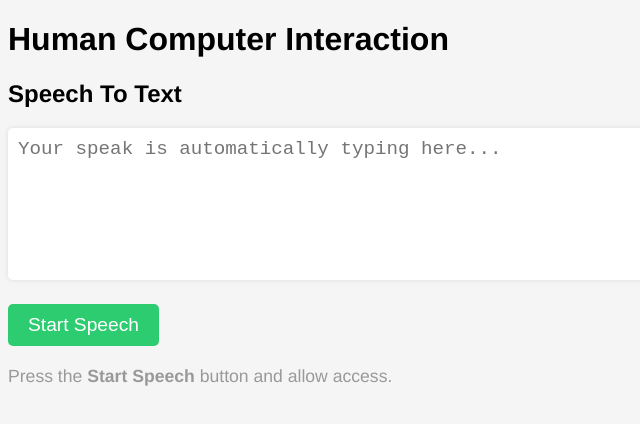
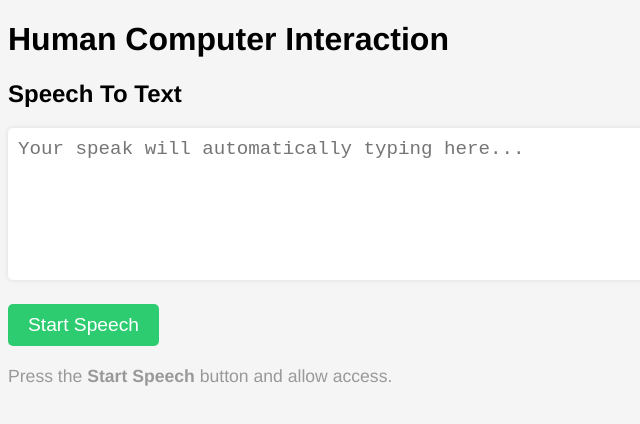
Before and after one commit to reyntors/Speech-to-text, a plain HTML site: page index.html in a window 1280 px wide. Shown: the full height of the page, 0-640 px from the left. Drawn offline with Linux system fonts and the light colour scheme.

Commit message:
Update index.html

```diff
--- a/index.html
+++ b/index.html
@@ -10,7 +10,7 @@
   <body>
     <h2> Speech To Text </h2>
     <div class="input-single">
-      <textarea id="note-textarea" placeholder="Your speak is automatically typing here..." rows="6"></textarea>
+      <textarea id="note-textarea" placeholder="Your speak will automatically typing here..." rows="6"></textarea>
     </div>
     <button id="start-record-btn" title="Start Recording">Start Speech</button>
     <p id="recording-instructions">Press the <strong>Start Speech</strong> button and allow access.</p>
```
